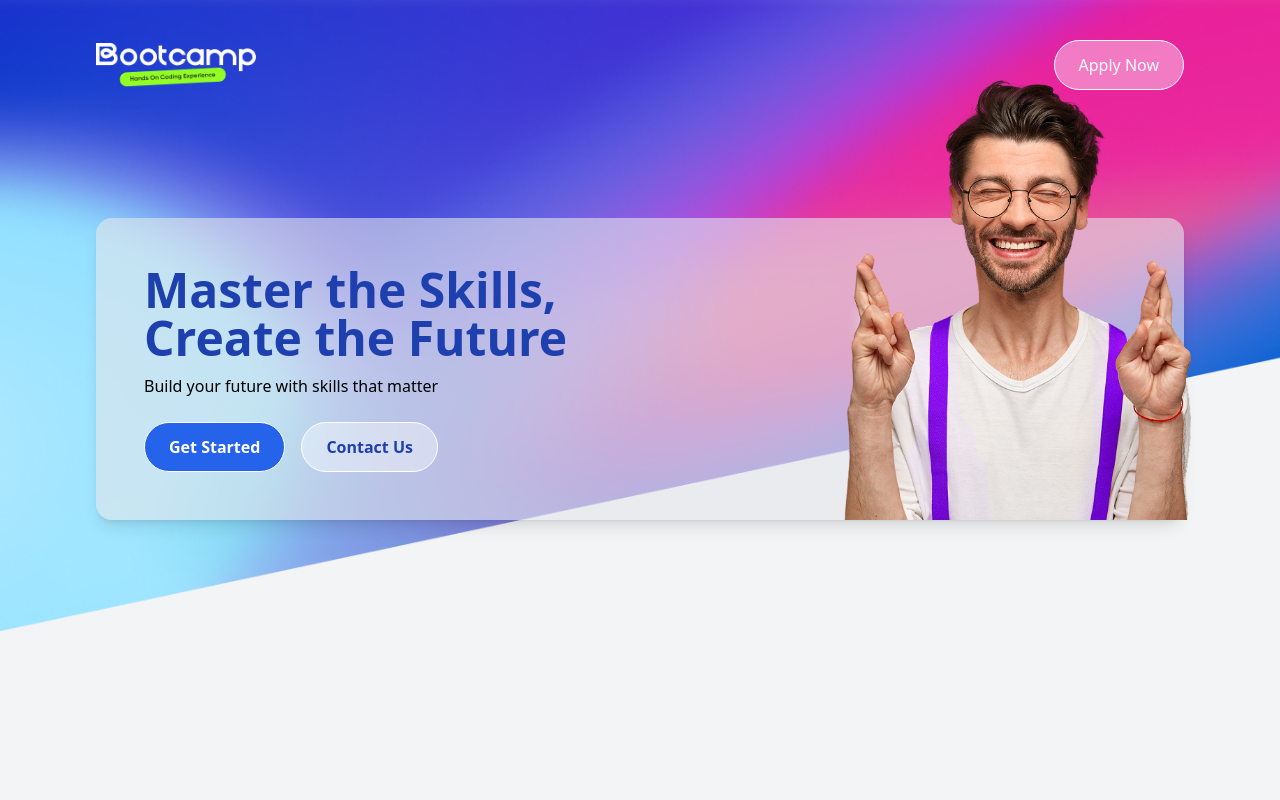
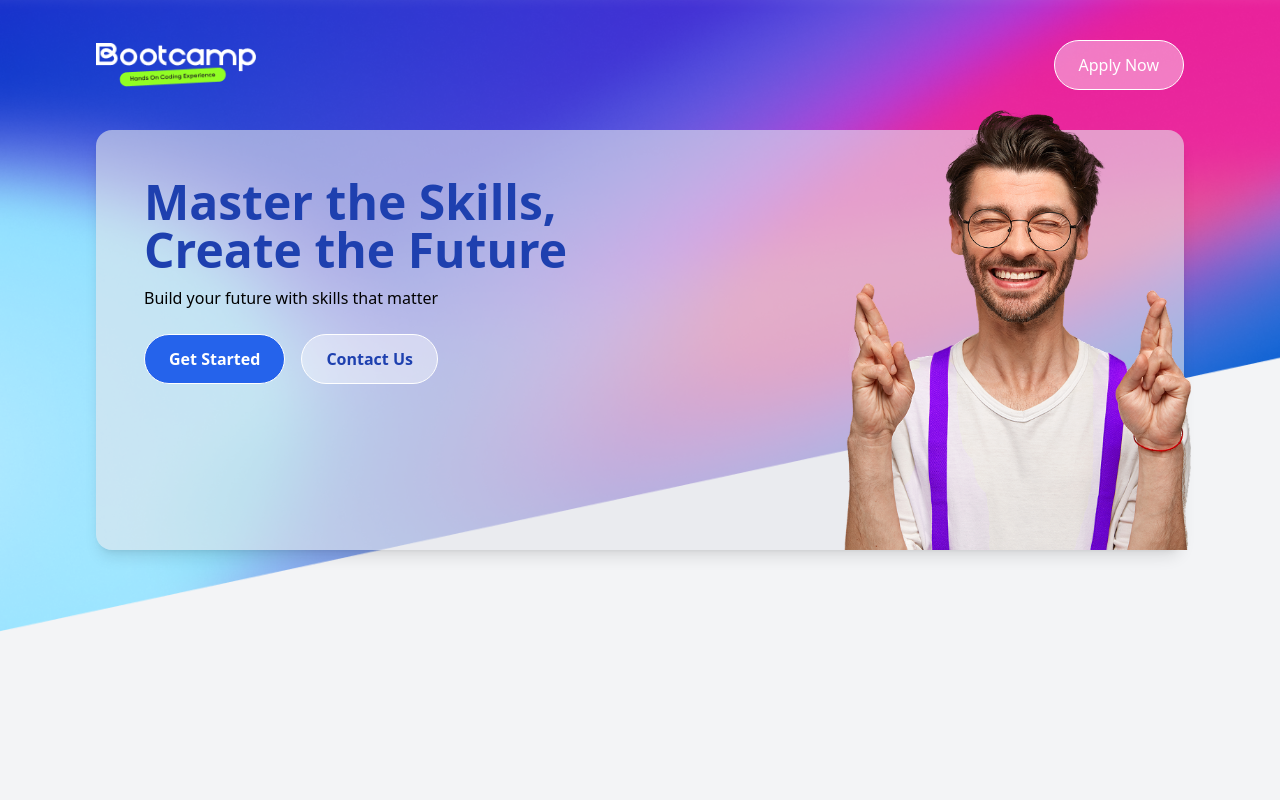
Before and after one commit to Sshahall/urbanhub-demo, a plain HTML site: page index.html in a window 1280 px wide. Shown: the top 800 px of the page. Drawn offline with nearby package versions, Linux system fonts and the light colour scheme.

Commit message:
Update index.html

```diff
--- a/index.html
+++ b/index.html
@@ -8,7 +8,7 @@
 </head>
 <body class="bg-gray-100">
     <!-- Navbar -->
-    <div class="min-h-screen bg-cover bg-center bg-no-repeat pt-16 md:pt-10" style="background-image: url('images/gradient.png');">
+    <div class="min-h-screen bg-cover bg-center bg-no-repeat pt-5 md:pt-10" style="background-image: url('images/gradient.png');">
         <div class="flex justify-between items-center px-6 md:px-16 lg:px-24">
             <img src="images/logo.png" alt="Logo" class="w-32 md:w-40">
             <button class="bg-white/40 text-white px-6 py-3 rounded-full border border-white hover:bg-white hover:text-blue-700 hover:border-blue-600 transition-all duration-500">
@@ -17,8 +17,8 @@
         </div>
 
         <!-- Hero Section -->
-        <div class="px-6 md:px-16 lg:px-24 pt-12 mt-5 md:mt-20 text-center md:text-left">
-            <div class="bg-gray-200/60 p-6 md:p-12 rounded-2xl relative shadow-lg **pt-12 md:pt-24**">
+        <div class=" px-6 md:px-16 lg:px-24  mt-12 md:mt-10 text-center md:text-left">
+            <div class="bg-gray-200/60 p-6 md:p-12 rounded-2xl relative shadow-lg **pt-12 md:pt-24** h-[400px] md:h-[410px] lg:h-[420px]">
                 <img class="hidden md:block absolute bottom-0 right-[-30px] w-64 md:w-96" src="images/man.png" alt="Man">
                 <h1 class="text-blue-800 text-3xl md:text-5xl font-semibold leading-tight">
                     Master the Skills, <br> Create the Future
```
